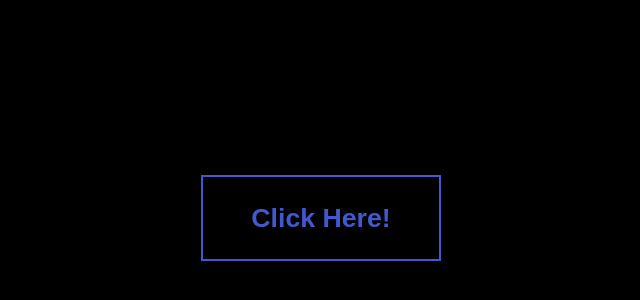
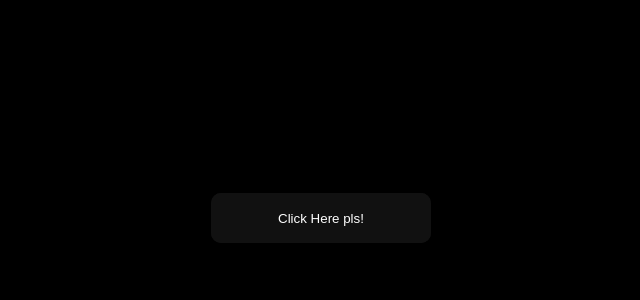
Before and after one commit to baquy2006/hoso, a plain HTML site: page index.html in a window 1280 px wide. Shown: the part 182-482 px from the top of the page, without its empty margins (319-959 px from the left). Drawn offline with Linux system fonts and the light colour scheme.

Commit message:
mokokokokoko

```diff
--- a/index.html
+++ b/index.html
@@ -24,79 +24,68 @@
   position: relative;
   z-index: 0;
         }
-        .blink-button{
+        .glow-on-hover {
+    width: 220px;
+    height: 50px;
+    border: none;
+    outline: none;
+    color: #fff;
+    background: #111;
+    cursor: pointer;
+    position: relative;
+    z-index: 0;
+    border-radius: 10px;
+}
 
-            background-color:#4159d000;
-            color: #4158d0;
-            display: inline-block;
-            padding: 15px 30px;
-            outline: none;
-            border: none; /* Không có đường viền */
-            padding: 10px 50px; /* Kích thước nút */
-            cursor: pointer; /* Con trỏ chuột thành hình bàn tay */
-             transition-duration: 0.5s; /* Thời gian chuyển đổi */
-         position:relative;
+.glow-on-hover:before {
+    content: '';
+    background: linear-gradient(45deg, #ff0000, #ff7300, #fffb00, #48ff00, #00ffd5, #002bff, #7a00ff, #ff00c8, #ff0000);
+    position: absolute;
+    top: -2px;
+    left:-2px;
+    background-size: 400%;
+    z-index: -1;
+    filter: blur(5px);
+    width: calc(100% + 4px);
+    height: calc(100% + 4px);
+    animation: glowing 20s linear infinite;
+    opacity: 0;
+    transition: opacity .3s ease-in-out;
+    border-radius: 10px;
+}
 
 
-        }
-        .blink-button span{
-            position:absolute;
-            background-color:#4158d0;
-            display: block;
 
-        }
+.glow-on-hover:active:after {
+    background: transparent;
+}
 
-        .blink-button span:nth-child(1){
-            top:0;
-            left:0;
-            width:100%;
-            height:2px;
-        }
-        .blink-button span:nth-child(2){
-            top:0;
-            left:0;
-            width:2px;
-            height:100%;
-        }
-        .blink-button span:nth-child(3){
-            bottom:0;
-            left:0;
-            width:100%;
-            height:2px;
-        }
-        .blink-button span:nth-child(4){
-            bottom: 0;
-            right: 0;
-            width: 2px;
-            height:100%;
-        }
+.glow-on-hover:hover:before {
+    opacity: 1;
+}
 
-        .blink-button:before{
-            background-color:  #4159d0;
-            color:aliceblue;
-            border: none; /* Không có đường viền */
-            padding: 10px 50px; /* Kích thước nút */
-            cursor: pointer; /* Con trỏ chuột thành hình bàn tay */
-             transition-duration: 0.5s; /* Thời gian chuyển đổi */
-             transition: height 0.5s, width 1s ease-in-out 0.2s ;
-        }
-        .blink-button:hover:before{
-        background-color: #4158d0;
+.glow-on-hover:after {
+    z-index: -1;
+    content: '';
+    position: absolute;
+    width: 100%;
+    height: 100%;
+    background: #111;
+    left: 0;
+    top: 0;
+    border-radius: 10px;
+}
 
-            width: 100%;
-            height: 100%;
-        }
+@keyframes glowing {
+    0% { background-position: 0 0; }
+    50% { background-position: 400% 0; }
+    100% { background-position: 0 0; }
+}
 
     </style>
 </head>
 <body>
-    <div class="button">
-        <button class="blink-button" onclick="openNewPage()">
-          <h1 class="blink-text">
-          <span></span><span></span><span></span><span></span>
-            Click Here!</h1>
-        </button>
-      </div>
+    <button  class="glow-on-hover"  type="button"  onclick="openNewPage()">Click Here pls!</button >
 
       <script>
         function openNewPage() {
```
Also changed, not shown: index2.html (+11 -10 lines), style.css (+3 -4 lines).
